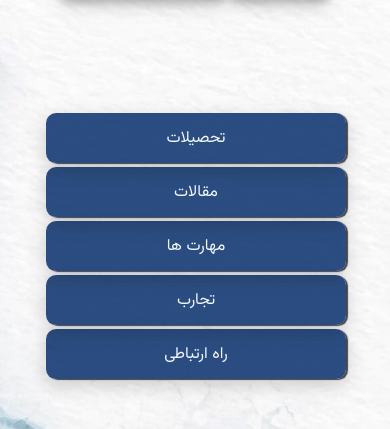
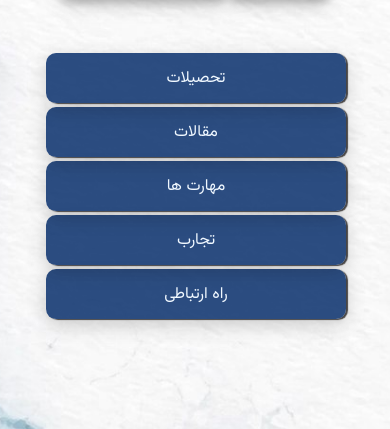
Before and after one commit to sasemanmanzar/Sara-Resume, a React (Create React App) app: page / in a window 390 px wide. Shown: the part 251-680 px from the top of the page. Built offline with nearby package versions, Linux system fonts and the light colour scheme.

Commit message:
pg1 boxCircles top: -150px;

```diff
--- a/src/Pages/One/One.css
+++ b/src/Pages/One/One.css
@@ -192,7 +192,8 @@
     /* background-color: chartreuse; */
     width: 100%;
     height: 100%;
-    top: -90px;
+    /* top: -90px; */
+    top: -150px;
   }
 
   .circlePageOne {
```
